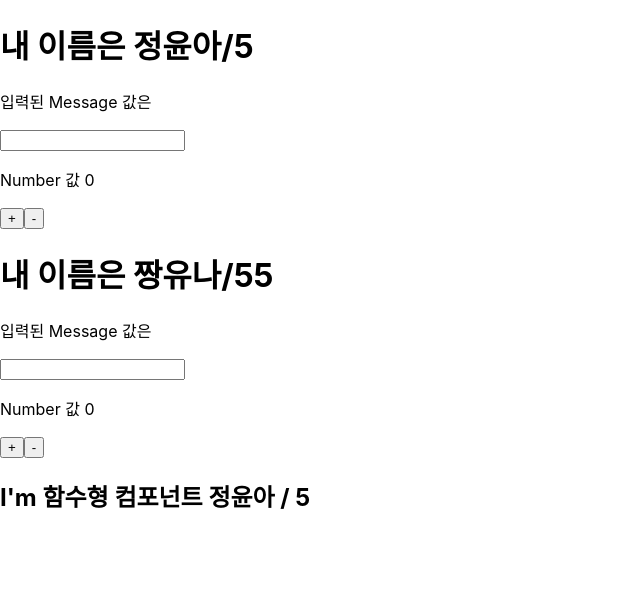
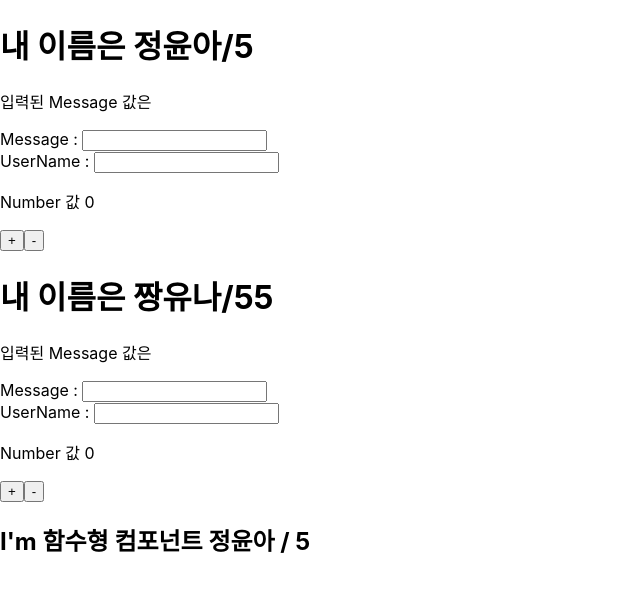
Before and after one commit to zzangouona/reactJsEdu01, a React (Create React App) app: page / in a window 1280 px wide. Shown: the top 592 px of the page, without its empty margins (0-640 px from the left). Built offline with nearby package versions, Linux system fonts and the light colour scheme.

Commit message:
ref : 직접 dom에 접근한다 (= getElementById)

```diff
--- a/src/components/MyComponent.js
+++ b/src/components/MyComponent.js
@@ -4,7 +4,8 @@ import PropTypes from 'prop-types';
 class MyComponent extends Component {
     state = {
         number: 0,
-        message: ""
+        message: "",
+        username:""
     }
 
     //handleIncrease 함수
@@ -23,20 +24,37 @@ class MyComponent extends Component {
         })
     }
 
+    //handleChange 함수
+    // 기능 : input과 state를 관리한다.
+    handleChange = (e)=> {(this.setState({
+        [e.target.name] : e.target.value
+    }))}
+
+    //handleEnter 함수
+    //기능 : message input에 엔터를 치면 username input 에 forcus가 된다.
+    handleEnter = (e) => {
+        if(e.key == 'Enter'){
+            //clear
+            this.setState({
+                message : ''
+            })
+            this.myUser.focus();
+        }
+    }
+
     render() {
+
         const { name, value } = this.props;
-        const { number, message } = this.state;
-        const { handleDecrease, handleIncrease } = this;
+        const { number, message, username } = this.state;
+        const { handleDecrease, handleIncrease, handleChange, handleEnter } = this;
 
         return (
             <div>
                 {/* <h1>내 이름은 {this.props.name}</h1> */}
                 <h1>내 이름은 {name}/{value}</h1>
                 <p>입력된 Message 값은 {message}</p>
-                <input type="text" name ="message" value = {message}
-                onChange={(e)=> (this.setState({
-                    [e.target.name] : e.target.value
-                }))} />
+                Message : <input type="text" name ="message" value = {message} onChange={handleChange} onKeyPress={handleEnter} /><br/>
+                UserName : <input type="text" name="username" value={username} ref={(ref)=> (this.myUser=ref)} />
                 <p>Number 값 {number}</p>
                 <button onClick={handleIncrease}>+</button>
                 <button onClick={handleDecrease}>-</button>
```
